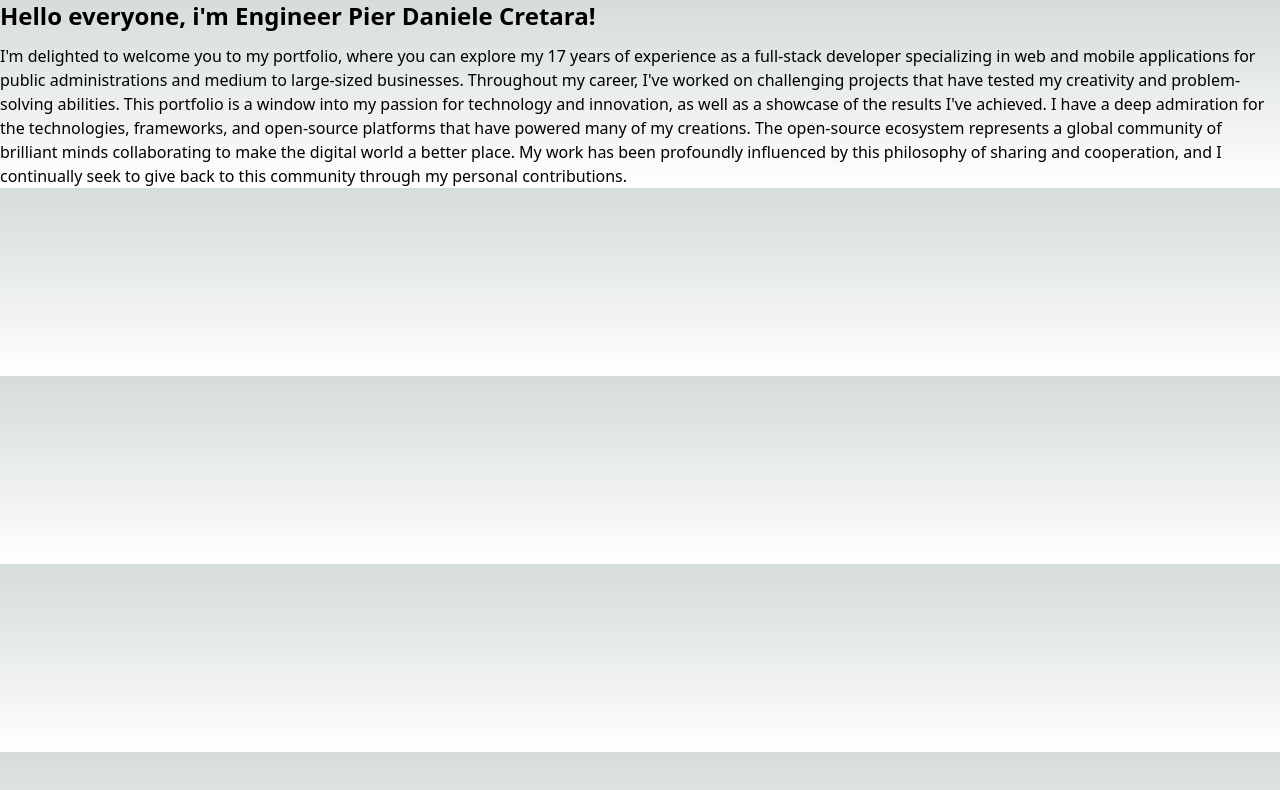
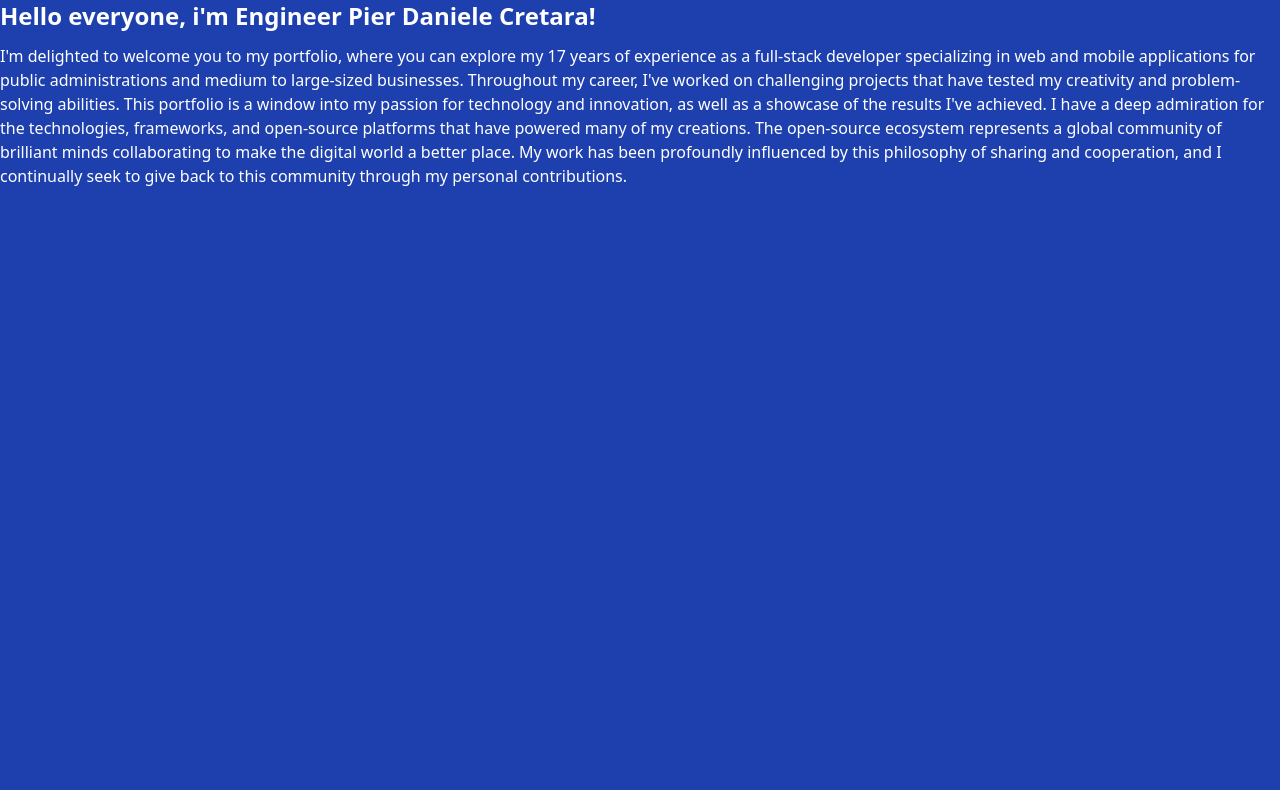
Before and after one commit to cretara/cretaradev-frontend-new, a Next.js app: page /en/bio in a window 1280 px wide. Shown: the top 790 px of the page. Built offline with nearby package versions, Linux system fonts and the light colour scheme.

Commit message:
Added background color

```diff
--- a/app/[lang]/layout.tsx
+++ b/app/[lang]/layout.tsx
@@ -21,7 +21,7 @@ export default function RootLayout({
 }) {
   return (
     <html lang={params.lang}>
-      <body>{children}</body>
+      <body className="bg-gradient-to-br bg-blue-800">{children}</body>
     </html>
   );
 }
--- a/app/[lang]/page.tsx
+++ b/app/[lang]/page.tsx
@@ -5,10 +5,14 @@ const inter = Inter({ subsets: ["latin"] });
 
 export default async function IndexCretara() {
   return (
-    <main className={inter.className}>
-      <h1>
-        <Link href={"en/bio"}>This is Cretara.dev site, go to bio section</Link>
-      </h1>
-    </main>
+    <div id="main">
+      <main className={inter.className}>
+        <h1>
+          <Link href={"en/bio"}>
+            This is Cretara.dev site, go to bio section
+          </Link>
+        </h1>
+      </main>
+    </div>
   );
 }
--- a/app/globals.css
+++ b/app/globals.css
@@ -17,11 +17,6 @@
 }
 
 body {
-    color: rgb(var(--foreground-rgb));
-    background: linear-gradient(
-            to bottom,
-            transparent,
-            rgb(var(--background-end-rgb))
-    ) rgb(var(--background-start-rgb));
+    color: white;
     scroll-behavior: smooth;
 }
```
